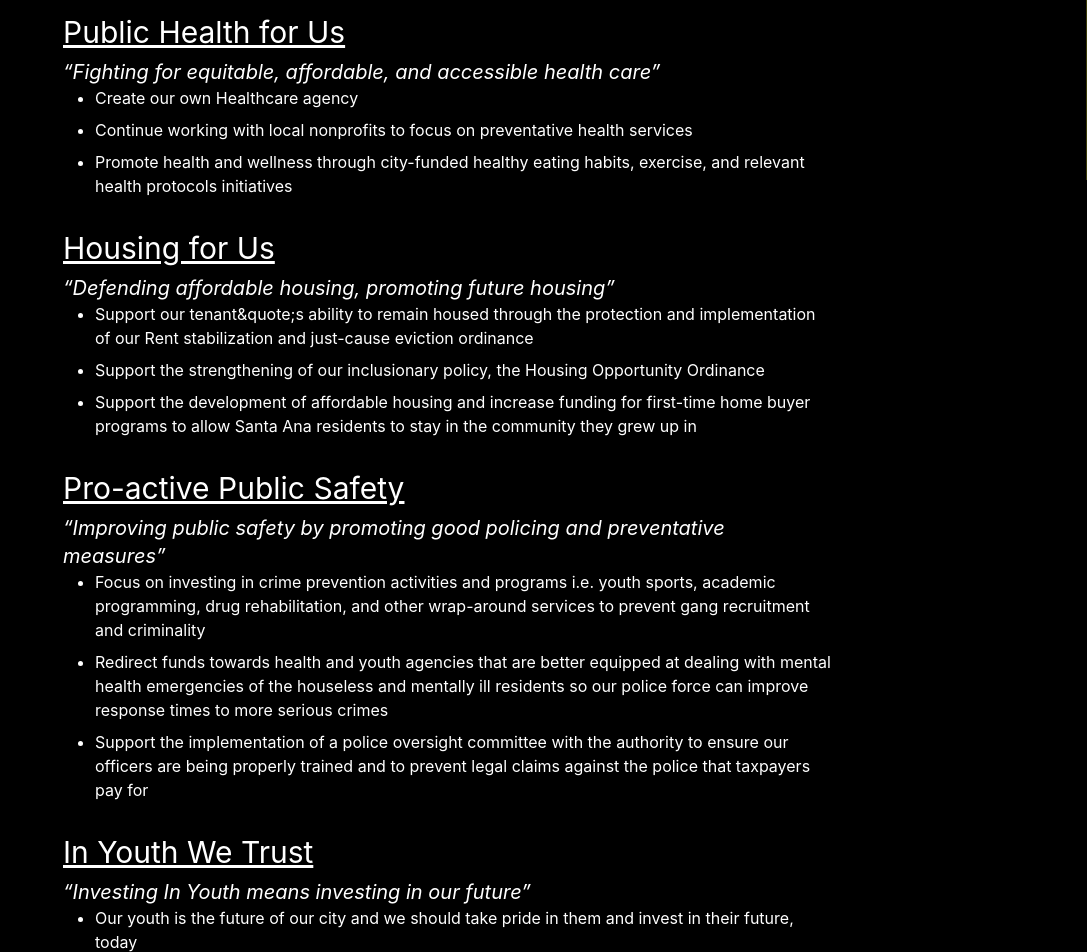
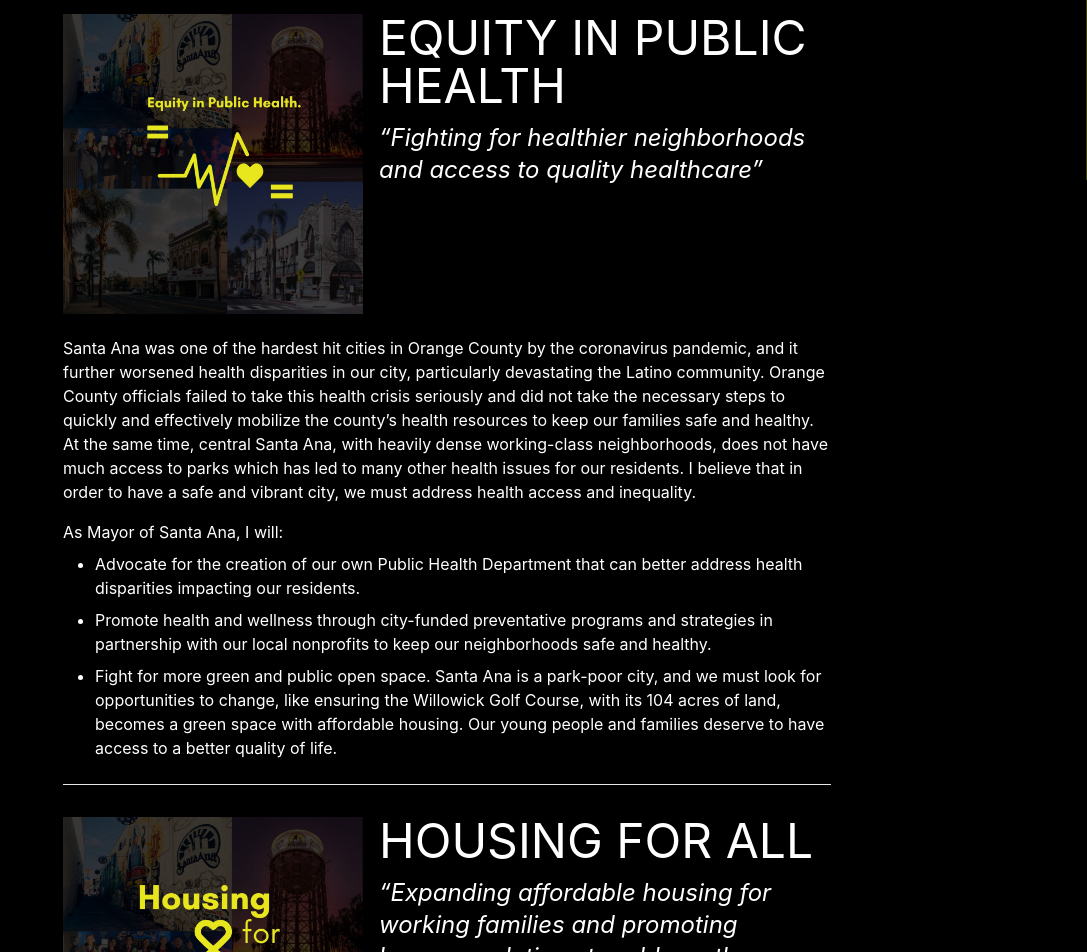
Before and after one commit to kenput3r/sal-tinajero-for-mayor, a Next.js app: page /priorities in a window 1280 px wide. Shown: the part 620-1572 px from the top of the page, without its empty margins (193-1280 px from the left). Built offline with nearby package versions, Linux system fonts and the light colour scheme.

Commit message:
add updated priorities with images

```diff
--- a/pages/priorities.tsx
+++ b/pages/priorities.tsx
@@ -1,42 +1,64 @@
 import React from 'react';
 import Head from 'next/head';
+import Image from 'next/image';
 import YoutubeVideo from '@components/Video/YoutubeVideo';
+import housing from '@images/housing.jpg';
+import neighborhoods from '@images/neighborhoods.jpg';
+import youth from '@images/youth.jpg';
+import health from '@images/health.jpg';
 
 const priorities = [
   {
-    title: 'Public Health for Us',
-    tagline: '“Fighting for equitable, affordable, and accessible health care”',
+    image: health,
+    title: 'Equity in Public Health',
+    tagline: '“Fighting for healthier neighborhoods and access to quality healthcare”',
+    description:
+      'Santa Ana was one of the hardest hit cities in Orange County by the coronavirus pandemic, and it further worsened health disparities in our city, particularly devastating the Latino community. Orange County officials failed to take this health crisis seriously and did not take the necessary steps to quickly and effectively mobilize the county’s health resources to keep our families safe and healthy. At the same time, central Santa Ana, with heavily dense working-class neighborhoods, does not have much access to parks which has led to many other health issues for our residents. I believe that in order to have a safe and vibrant city, we must address health access and inequality.',
     bullets: [
-      'Create our own Healthcare agency',
-      'Continue working with local nonprofits to focus on preventative health services',
-      'Promote health and wellness through city-funded healthy eating habits, exercise, and relevant health protocols initiatives',
+      'Advocate for the creation of our own Public Health Department that can better address health disparities impacting our residents.',
+      'Promote health and wellness through city-funded preventative programs and strategies in partnership with our local nonprofits to keep our neighborhoods safe and healthy.',
+      'Fight for more green and public open space. Santa Ana is a park-poor city, and we must look for opportunities to change, like ensuring the Willowick Golf Course, with its 104 acres of land, becomes a green space with affordable housing. Our young people and families deserve to have access to a better quality of life.',
     ],
   },
   {
-    title: 'Housing for Us',
-    tagline: '“Defending affordable housing, promoting future housing”',
+    image: housing,
+    title: 'Housing for All',
+    tagline:
+      '“Expanding affordable housing for working families and promoting humane solutions to address the houseless crisis”',
+    description:
+      'I will fight for all Santa Ana residents to be able to afford to live and remain in the city. The global pandemic not only had public health implications, it further worsened economic inequality and the housing crisis for working families and our unhoused neighbors. In a city where the majority of residents are renters and one missed paycheck away from being houseless, we must do everything we can to fight for the right of housing for all.',
     bullets: [
-      'Support our tenant&quote;s ability to remain housed through the protection and implementation of our Rent stabilization and just-cause eviction ordinance',
-      'Support the strengthening of our inclusionary policy, the Housing Opportunity Ordinance',
-      'Support the development of affordable housing and increase funding for first-time home buyer programs to allow Santa Ana residents to stay in the community they grew up in',
+      'Protect tenants and families by defending the Rent Stabilization and Just-Cause Eviction ordinance that prohibits landlords from increasing rent by more than 3% per year and provides stronger protections against getting unjustly evicted.',
+      'Support the creation of a Rent Board and Registry to make sure our Rent Stabilization and Just-Cause Eviction ordinance is implemented and enforced. ',
+      'Strengthen the 2021 Affordable Housing Opportunity and Creation Ordinance, which encourages the development of mixed-income housing development projects. This includes more affordable housing units for low-income families. This ordinance was previously known as the Housing Opportunity Ordinance (HOO), which I championed during my time as a Council Member.',
+      'Increase funding for the “My First Home Program” which provides first-time homebuyers with down payment assistance so more Santa Ana residents can achieve their dream of owning a home in the community they grew up in.',
+      'Invest in programs that transition unhoused people from the streets to housing and services. Currently, the city is doing what it can to address the regional houseless crisis that has only worsened due to the lack of leadership from the County Board of Supervisors. I will fight to ensure our county government takes responsibility for addressing this issue while at the same time investing in solutions that address the immediate needs of our unhoused neighbors and residents.',
     ],
   },
   {
-    title: 'Pro-active Public Safety',
-    tagline: '“Improving public safety by promoting good policing and preventative measures”',
+    image: neighborhoods,
+    title: 'Safe and Vibrant Neighborhoods',
+    tagline:
+      '“Improving public safety and community trust with comprehensive preventative solutions and police accountability that promote safer neighborhoods”',
+    description:
+      'Our residents deserve to live in safe and vibrant neighborhoods and we can achieve that when we improve our community safety programs and policies. My approach to public safety is comprehensive: invest in crime prevention, build trust with residents and strengthen police accountability.',
     bullets: [
-      'Focus on investing in crime prevention activities and programs i.e. youth sports, academic programming, drug rehabilitation, and other wrap-around services to prevent gang recruitment and criminality',
-      'Redirect funds towards health and youth agencies that are better equipped at dealing with mental health emergencies of the houseless and mentally ill residents so our police force can improve response times to more serious crimes',
-      'Support the implementation of a police oversight committee with the authority to ensure our officers are being properly trained and to prevent legal claims against the police that taxpayers pay for',
+      'Tackle the root causes of crime to be effective in improving public safety. I will advocate increasing funding for community programs and services that promote healthy youth development, academic success, gang prevention, and job opportunities',
+      'Increase police effectiveness by redirecting funds to pilot programs with mental health and community-based specialists that can quickly respond to non-violent emergencies such as mental health, juvenile incidents, and substance abuse. This will allow our city and the police department to use resources more effectively to respond to more serious crimes while improving trust with residents in the city.',
+      'Support the establishment and implementation of a civilian police oversight commission with the authority to ensure our officers are accountable, increase the quality of life for all Santa Ana neighborhoods and maintain fiscal responsibility. Over the last decade, the city of Santa Ana has paid more than $24 million in lawsuit settlements for police misconduct, this is unacceptable.',
     ],
   },
   {
-    title: 'In Youth We Trust',
-    tagline: '“Investing In Youth means investing in our future”',
+    image: youth,
+    title: 'Investing in Our Future, Investing in Our Youth',
+    tagline:
+      '“Ensuring our young people live in healthy neighborhoods and have opportunities for success”',
+    description:
+      'I believe our young people are not just the leaders of the future but also today. Young people make up nearly 31% of the population in Santa Ana, which makes us one of the youngest cities in the nation. It is important for our city government, service organizations, and community stakeholders to work closely together to ensure our young people are thriving and have access to a good quality of life. My commitment in my professional and personal life has been to building young leaders and uplifting their voices, so they are taken into account when government leaders make decisions about their community and future',
     bullets: [
-      'Our youth is the future of our city and we should take pride in them and invest in their future, today',
-      'Youth voices must be lifted up and youth should be consulted when decisions are being made about what impacts them and their future',
-      'Support the creation of civic engagement and democracy-in-action clubs in schools and in community centers so that youth can empower themselves through the acquisition of public speaking skills, critical thinking practices, and decision-making exercises',
+      "Champion more investments in our city's youth services and programs to better serve young people in our city. We are one of the youngest cities in the nation; we must increase our investment and commitment to youth because our future depends on it.",
+      'Support the creation of youth civic engagement programs, like democracy-in-action clubs in community centers and schools, to empower and support the leadership development of young people.',
+      'Increase collaboration with Santa Ana Unified School District and Garden Grove Unified School District to strengthen our partnerships and coordination to better support our youth with after-school programs and access to open space.',
     ],
   },
 ];
@@ -58,14 +80,28 @@
         Priorities
       </h1>
 
-      {priorities.map(({ title, tagline, bullets }) => (
-        <section key={title} className="mb-8 phones:px-2">
-          <h2 className="text-3xl mb-2 underline">{title}</h2>
-          <h3 className="text-xl italic">{tagline}</h3>
+      {priorities.map(({ image, title, tagline, description, bullets }, i) => (
+        <section
+          key={title}
+          className={`mb-8 pb-4 phones:px-2 ${
+            i === priorities.length - 1 ? 'border-b-0' : 'border-b'
+          }`}
+        >
+          <div className="flex flex-row flex-wrap gap-4 mb-4">
+            <div className="d:max-w-[300px]">
+              <Image src={image} alt={title} width={400} height={400} />
+            </div>
+            <div className="flex flex-col flex-1">
+              <h2 className="text-5xl mb-3 uppercase phones:text-3xl">{title}</h2>
+              <h3 className="text-2xl italic mb-4 phones:text-xl phones:mb-2">{tagline}</h3>
+            </div>
+          </div>
+          <p className="mb-4">{description}</p>
+          <p className="mb-2">As Mayor of Santa Ana, I will:</p>
           <ul className="list-disc pl-8">
-            {bullets.map((b, i) => (
+            {bullets.map((b, x) => (
               // eslint-disable-next-line react/no-array-index-key
-              <li key={`${title}-${i}`} className="mb-2">
+              <li key={`${title}-${x}`} className="mb-2">
                 {b}
               </li>
             ))}
```
